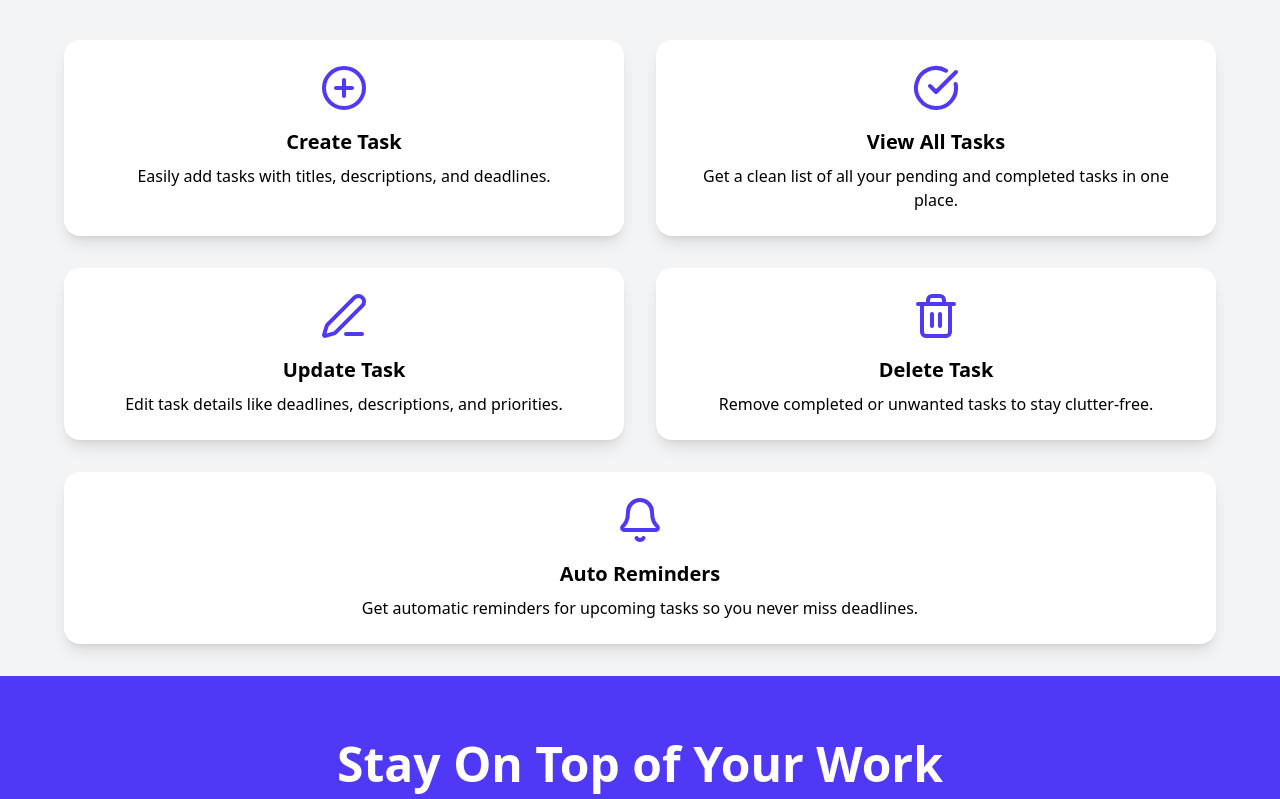
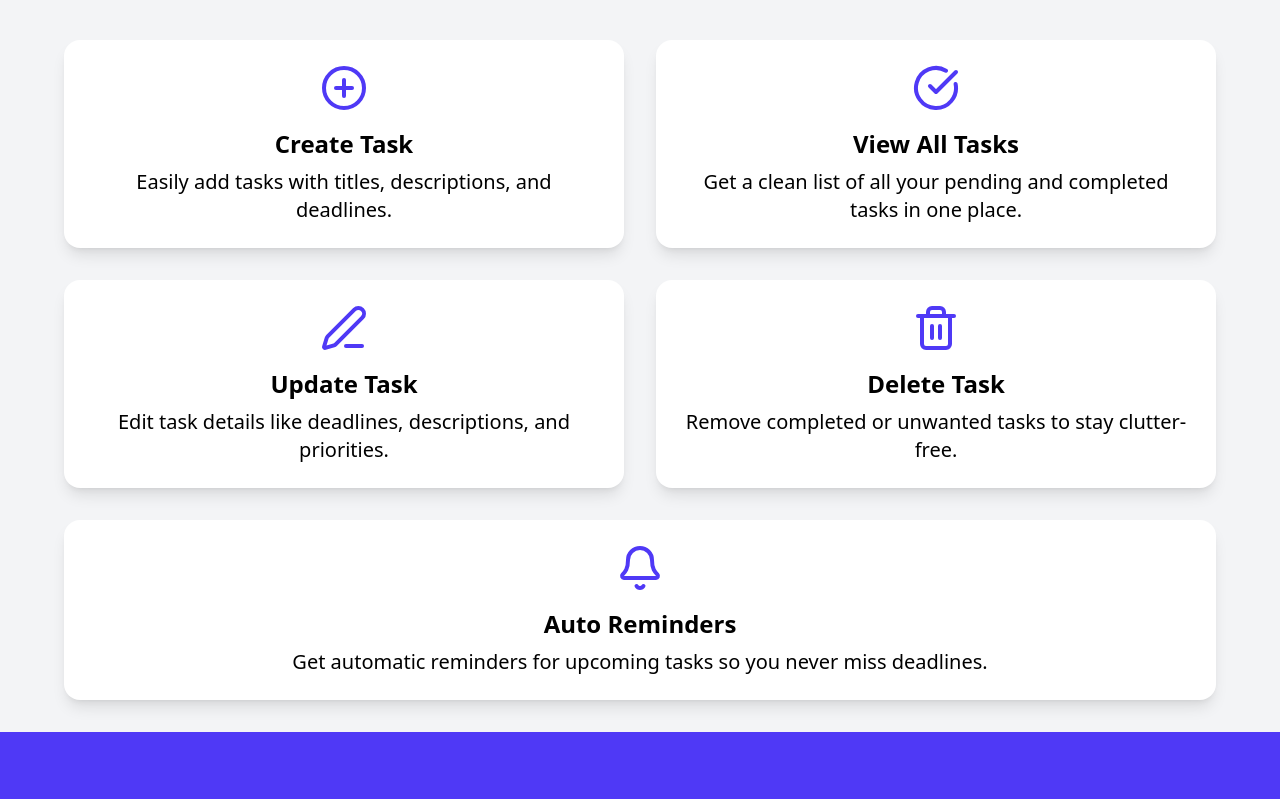
Before and after one commit to SurajCh6613/task-manager, a React (Vite) app in the folder frontend/: page / in a window 1280 px wide. Shown: the part 880-1679 px from the top of the page. Built offline with nearby package versions, Linux system fonts and the light colour scheme; no server answers.

Commit message:
CSS Updated

```diff
--- a/frontend/src/App.jsx
+++ b/frontend/src/App.jsx
@@ -56,7 +56,7 @@ const App = () => {
   return (
     <>
       <RouterProvider router={router}></RouterProvider>;
-      <Toaster position="top-right" reverseOrder={false} />
+      <Toaster position="top-right" reverseOrder={false}  />
     </>
   );
 };
--- a/frontend/src/Pages/Addtask.jsx
+++ b/frontend/src/Pages/Addtask.jsx
@@ -34,7 +34,7 @@ const AddTask = () => {
         <form onSubmit={handleSubmit} className="p-8 shadow-md rounded-md">
           <h2 className="text-4xl mb-4">Add Task</h2>
           <div className="flex mb-4">
-            <label htmlFor="" className="py-3 w-34">
+            <label htmlFor="" className="py-3 w-34 text-xl">
               Task Title
             </label>
             <input
@@ -46,7 +46,7 @@ const AddTask = () => {
             />
           </div>
           <div className="flex  mb-4">
-            <label htmlFor="" className="py-3 w-34">
+            <label htmlFor="" className="py-3 w-34 text-xl">
               Task Description
             </label>
             <textarea
@@ -59,7 +59,7 @@ const AddTask = () => {
             />
           </div>
           <div className="flex mb-4">
-            <label htmlFor="" className="py-3 w-34">
+            <label htmlFor="" className="py-3 w-34 text-xl">
               Task Date
             </label>
             <input
@@ -70,7 +70,7 @@ const AddTask = () => {
               placeholder="Task Title"
             />
           </div>
-          <button type="submit" className="btn text-center">
+          <button type="submit" className="btn text-center text-2xl">
             Add Task
           </button>
         </form>
--- a/frontend/src/Pages/Dashboard.jsx
+++ b/frontend/src/Pages/Dashboard.jsx
@@ -12,7 +12,7 @@ const Dashboard = () => {
     <div className="w-full p-8 pt-20">
       <div className="p-8 shadow-md flex justify-between">
         <div>
-          <h3 className="lg:text-3xl md:text-2xl text-xl font-semibold mb-4">Welcome, {user.name}</h3>
+          <h3 className="lg:text-3xl md:text-3xl text-2xl font-semibold mb-4">Welcome, {user.name}</h3>
           <p className="mb-4 text-gray-500">Email: {user.email}</p>
           <Link className="btn mb-4" to={`/user/edit/${user._id}`}>
             Update Profile
--- a/frontend/src/Pages/EditTask.jsx
+++ b/frontend/src/Pages/EditTask.jsx
@@ -57,7 +57,7 @@ const EditTask = () => {
         <form onSubmit={handleSubmit} className="p-8 shadow-md rounded-md">
           <h2 className="text-4xl mb-4">Edit Task</h2>
           <div className="flex mb-4">
-            <label htmlFor="" className="py-3 w-34">
+            <label htmlFor="" className="py-3 w-34 text-xl">
               Task Title
             </label>
             <input
@@ -70,7 +70,7 @@ const EditTask = () => {
             />
           </div>
           <div className="flex  mb-4">
-            <label htmlFor="" className="py-3 w-34">
+            <label htmlFor="" className="py-3 w-34 text-xl">
               Task Description
             </label>
             <textarea
@@ -84,7 +84,7 @@ const EditTask = () => {
             />
           </div>
           <div className="flex mb-4">
-            <label htmlFor="" className="py-3 w-34">
+            <label htmlFor="" className="py-3 w-34 text-xl">
               Task Date
             </label>
             <input
@@ -96,7 +96,7 @@ const EditTask = () => {
               value={formData.date}
             />
           </div>
-          <button className="btn text-center">Update Task</button>
+          <button className="btn text-center text-2xl">Update Task</button>
         </form>
       </div>
     </div>
--- a/frontend/src/Pages/Home.jsx
+++ b/frontend/src/Pages/Home.jsx
@@ -5,11 +5,11 @@ import CTA from "./Home/CTA";
 
 const Home = () => {
   return (
-    <>
+    <div className="min-h-screen">
       <Hero />
       <Features />
       <CTA />
-    </>
+    </div>
   );
 };
 
--- a/frontend/src/Pages/Home/Features.jsx
+++ b/frontend/src/Pages/Home/Features.jsx
@@ -9,37 +9,37 @@ const Features = () => {
       <div className="grid md:grid-cols-2 max-w-6xl gap-8 mx-auto">
         <div className="p-6 bg-white rounded-2xl shadow-lg text-center">
           <PlusCircle className="mx-auto w-12 h-12 text-indigo-600 mb-4" />
-          <h3 className="text-xl font-semibold mb-2">Create Task</h3>
-          <p className="">
+          <h3 className="text-xl md:text-2xl font-semibold mb-2">Create Task</h3>
+           <p className="text-xl">
             Easily add tasks with titles, descriptions, and deadlines.
           </p>
         </div>
         <div className="p-6 bg-white rounded-2xl shadow-lg text-center">
           <CheckCircle className="mx-auto w-12 h-12 text-indigo-600 mb-4" />
-          <h3 className="text-xl font-semibold mb-2">View All Tasks</h3>
-          <p className="">
+          <h3 className="text-xl md:text-2xl font-semibold mb-2">View All Tasks</h3>
+          <p className="text-xl">
             Get a clean list of all your pending and completed tasks in one
             place.
           </p>
         </div>
         <div className="p-6 bg-white rounded-2xl shadow-lg text-center">
           <Edit3 className="mx-auto w-12 h-12 text-indigo-600 mb-4" />
-          <h3 className="text-xl font-semibold mb-2">Update Task</h3>
-          <p className="">
+          <h3 className="text-xl md:text-2xl font-semibold mb-2">Update Task</h3>
+           <p className="text-xl">
             Edit task details like deadlines, descriptions, and priorities.
           </p>
         </div>
         <div className="p-6 bg-white rounded-2xl shadow-lg text-center">
           <Trash2 className="mx-auto w-12 h-12 text-indigo-600 mb-4" />
-          <h3 className="text-xl font-semibold mb-2">Delete Task</h3>
-          <p className="">
+          <h3 className="text-xl md:text-2xl font-semibold mb-2">Delete Task</h3>
+            <p className="text-xl">
             Remove completed or unwanted tasks to stay clutter-free.
           </p>
         </div>
         <div className="p-6 bg-white rounded-2xl shadow-lg text-center md:col-span-2">
           <Bell className="mx-auto w-12 h-12 text-indigo-600 mb-4" />
-          <h3 className="text-xl font-semibold mb-2">Auto Reminders</h3>
-          <p className="">
+          <h3 className="text-xl md:text-2xl font-semibold mb-2">Auto Reminders</h3>
+          <p className="text-xl">
             Get automatic reminders for upcoming tasks so you never miss
             deadlines.
           </p>
--- a/frontend/src/Pages/Login.jsx
+++ b/frontend/src/Pages/Login.jsx
@@ -62,9 +62,9 @@ const Login = () => {
   }, [user]);
   return (
     <>
-      <section className="h-full w-full bg-gradient-to-br from-indigo-600 via-purple-600 to-pink-500 flex justify-center items-center p-8 pt-20">
-        <div className="bg-white p-6 rounded-md shadow-md">
-          <h1 className="text-2xl font-semibold mb-8">
+      <section className="min-h-screen w-full bg-gradient-to-br from-indigo-600 via-purple-600 to-pink-500 flex justify-center items-center p-8 pt-16">
+        <div className="bg-white py-12 px-6 rounded-md shadow-md">
+          <h1 className="text-2xl md:text-3xl font-semibold mb-8">
             Welcome to Task Manager
           </h1>
           <form className="space-y-4" onSubmit={handleLogin}>
@@ -111,7 +111,7 @@ const Login = () => {
             <button type="submit" className="btn w-full" disabled={loading}>
               {loading ? "Processing..." : isLogin ? "Login" : "Register"}
             </button>
-            <div className="text-center">
+            <div className="text-center text-xl">
               <p>
                 {isLogin
                   ? "Don't have an account?"
--- a/frontend/src/Pages/MyTasks.jsx
+++ b/frontend/src/Pages/MyTasks.jsx
@@ -41,7 +41,7 @@ const MyTasks = () => {
   return (
     <div className="w-full p-4">
       <div className="flex items-center justify-between py-2">
-        <h2 className="text-2xl font-semibold">My Task</h2>
+        <h2 className="text-2xl md:text-3xl font-semibold">My Task</h2>
         <button className="btn flex gap-1" onClick={() => navigate("/AddTask")}>
           {" "}
          <PlusCircle/> {tasks.length === 0 ? "Add Task" : "Add More Task"}
--- a/frontend/src/components/Footer.jsx
+++ b/frontend/src/components/Footer.jsx
@@ -2,7 +2,7 @@ import React from "react";
 
 const Footer = () => {
   return (
-    <footer className="bg-gray-900 text-gray-400 py-6 text-center">
+    <footer className="bg-gray-900 text-gray-400 py-6 text-xl md:text-2xl text-center">
       <p>© {new Date().getFullYear()} Task Manager. All Rights Reserved.</p>
       <div className="mt-2 flex justify-center gap-4">
         <a href="https://github.com/SurajCh6613" className="hover:text-white">
--- a/frontend/src/components/Navbar.jsx
+++ b/frontend/src/components/Navbar.jsx
@@ -48,7 +48,7 @@ const Navbar = () => {
             Task Manager
           </h1>
         </Link>
-        <ul className="md:flex font-semibold space-x-8 pt-2 text-xl hidden lg:flex">
+        <ul className="md:flex font-semibold space-x-12 pt-2 text-xl hidden lg:flex">
           {navItems}
         </ul>
 
```
